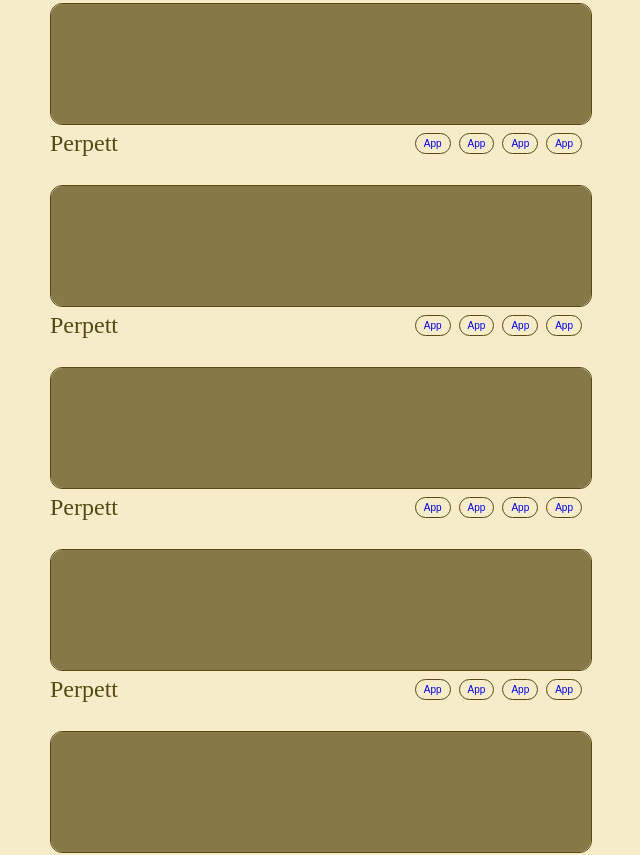
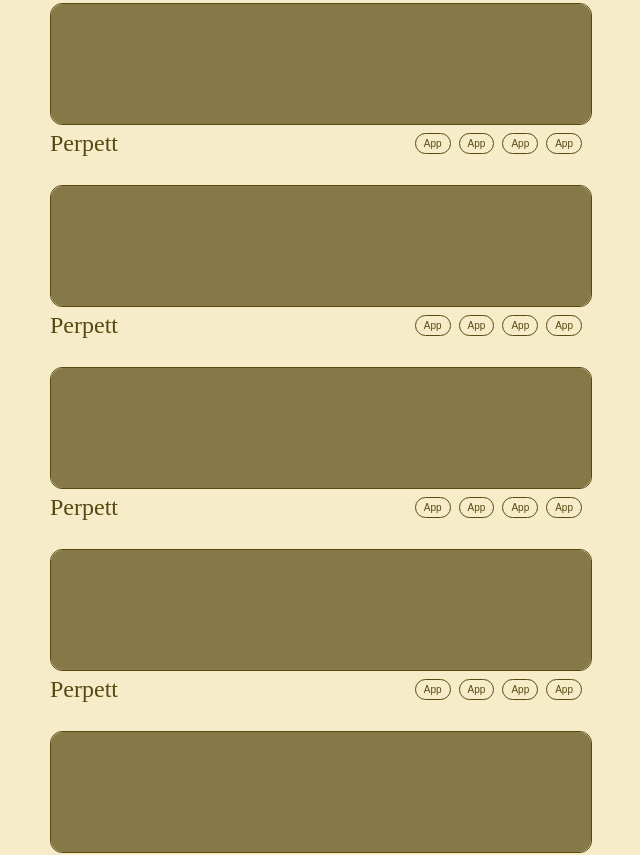
Before and after one commit to moonozz/portfolio, a React (Create React App) app: page / in a window 1280 px wide. Shown: the part 1420-2275 px from the top of the page, without its empty margins (610-1250 px from the left). Built offline with nearby package versions, Linux system fonts and the light colour scheme; a web font is replaced by a local one.

Commit message:
:lipstick: Style: color props 추가

```diff
--- a/src/component/Tag.jsx
+++ b/src/component/Tag.jsx
@@ -22,4 +22,5 @@ const TagDiv = styled.div`
   /* border-radius: 100%; */
   border-radius: 1.2rem;
   margin-right: 0.8rem;
+  color: ${({ borderColor }) => borderColor};
 `;
```
